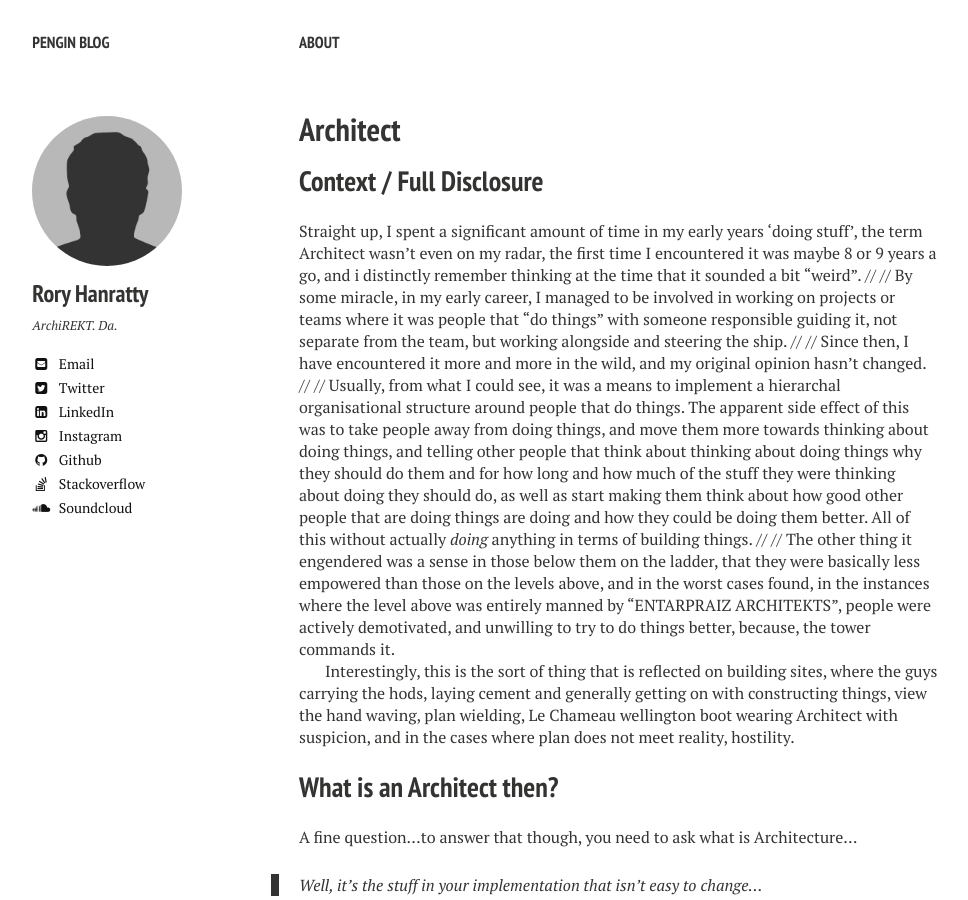
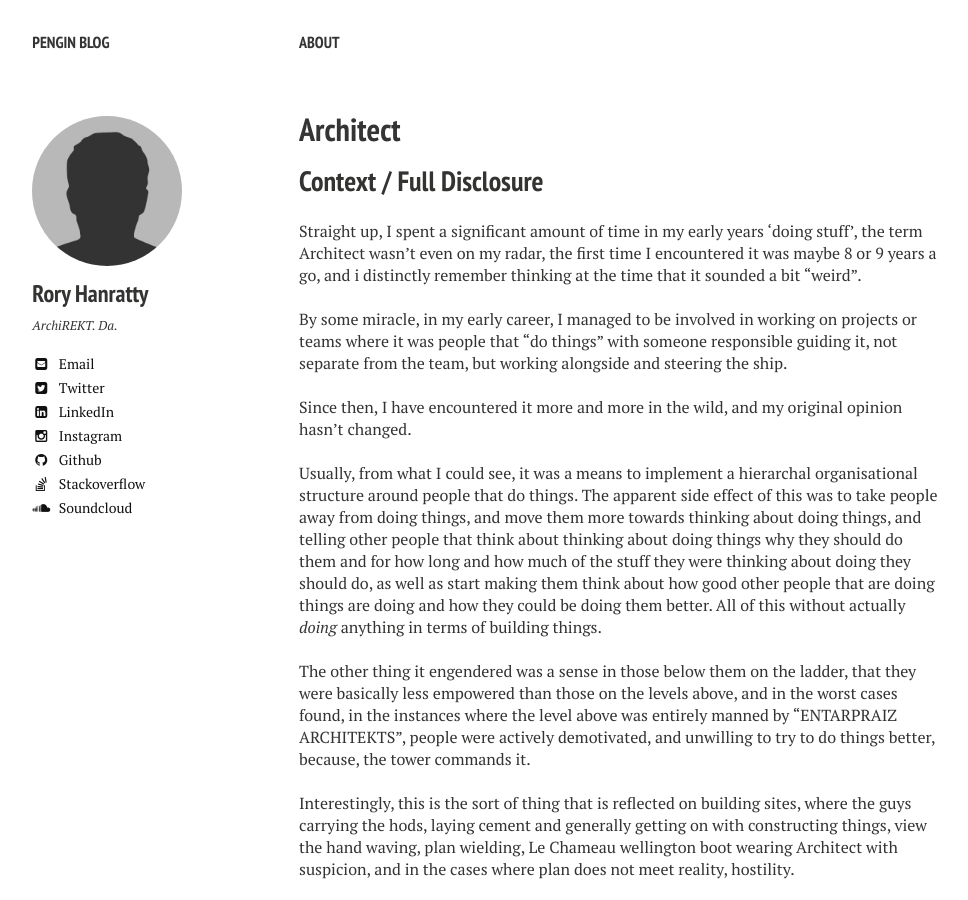
Before and after one commit to Rory80Hz/rory80hz.github.io, a Jekyll site: the page built from _posts/2014-03-01-architect.md, in a window 1280 px wide and 900 px high. Shown: the whole window, without its empty margins (21-989 px from the left). Built offline with Jekyll 4.4.1, drawn with Linux system fonts in a browser that asks for light colours; nearby versions of some CDN libraries; comment, search, counter and statistics services are not loaded.

Commit message:
fix formatting

```diff
--- a/_posts/2014-03-01-architect.md
+++ b/_posts/2014-03-01-architect.md
@@ -9,59 +9,76 @@ comments: true
 ## Context / Full Disclosure
 
 Straight up, I spent a significant amount of time in my early years 'doing stuff', the term Architect wasn't even on my radar, the first time I encountered it was maybe 8 or 9 years a go, and i distinctly remember thinking at the time that it sounded a bit "weird".
-//
-//
+<br/>
+<br/>
 By some miracle, in my early career, I managed to be involved in working on projects or teams where it was people that  "do things" with someone responsible guiding it, not separate from the team, but working alongside and steering the ship.
-//
-//
+<br/>
+<br/>
 Since then, I have encountered it more and more in the wild, and my original opinion hasn't changed.
-//
-//
+<br/>
+<br/>
 Usually, from what I could see, it was a means to implement a hierarchal organisational structure around people that do things. The apparent side effect of this was to take people away from doing things, and move them more towards thinking about doing things, and telling other people that think about thinking about doing things why they should do them and for how long and how much of the stuff they were thinking about doing they should do, as well as start making them think about how good other people that are doing things are doing and how they could be doing them better. All of this without actually *doing* anything in terms of building things.
-//
-//
+<br/>
+<br/>
 The other thing it engendered was a sense in those below them on the ladder, that they were basically less empowered than those on the levels above, and in the worst cases found, in the instances where the level above was entirely manned by "ENTARPRAIZ ARCHITEKTS", people were actively demotivated, and unwilling to try to do things better, because, the tower commands it.
-
+<br/>
+<br/>
 Interestingly, this is the sort of thing that is reflected on building sites, where the guys carrying the hods, laying cement and generally getting on with constructing things, view the hand waving, plan wielding, Le Chameau wellington boot wearing Architect with suspicion, and in the cases where plan does not meet reality, hostility.
-
+<br/>
+<br/>
 ## What is an Architect then?
-
 A fine question...to answer that though, you need to ask what is Architecture...
-
+<br/>
+<br/>
 > Well, it's the stuff in your implementation that isn't easy to change...
-
+<br/>
+<br/>
 Ok, so given the above definition, what is an Architect...
-
+<br/>
+<br/>
 Probably someone that can have that drone-esque view from 50,000 ft, the sort of person that can hook up some serious workflow diagrams, and some tastefully arranged UML component diagrams of really nice patterns and "things" like Application layers, and Data Access Layers....
-
+<br/>
+<br/>
 Well no. Because drawing a bunch of boxes of things, whilst useful to get an idea of the lay of the land is great, the gap between reality and theory is far too great. Those little dots that look like ants from way up there, could actually be grenades ready to blow up in your face, so they need to do a bit more than that...
-
+<br/>
+<br/>
 For example, what do I choose for point to point communication for my components, HTTP or Message Bus?, do we need automatic service discovery? Do I need a steroid fuelled, MIG jet buying, database? What file system should we use for storing documents? Should we use Sharepoint? (No), and so on....
-
+<br/>
+<br/>
 What else?
-
+<br/>
+<br/>
 Well it must be the type of person that can say, damn it, the chips are down, we're going to stick in an ESB, because that fits my reference architecture. They type of person that goes, this worked before and dammit it will clearly work again in this entirely different context.
-
+<br/>
+<br/>
 Clearly not.
-
+<br/>
+<br/>
 But they do need to be a decision maker...so, therefore, they should have VAST experience in every possible eventuality they may encounter when building a solution...and clearly, based on LinkedIn profiles, there are a lot of people with this, and they also have badass things like TOGAF Level AWESOME which levels up credibility levels no end...
-
+<br/>
+<br/>
 No.
-
+<br/>
+<br/>
 Because such a beast does not exist, the decision making part is, though, important...as is experience. But what is vital here, is not to be so arrogant as to believe that you are some hot shit, and you know everything there is to know, or to assume that an industry built around providing certification is any indication of competency (this can also be said for Agile(tm) certifications).
-
+<br/>
+<br/>
 Ok, so i've suggested what an architect isn't, and hinted at what they are, so let me present my view.
 
 ## My View
-
 An Architect is someone with sufficient experience to make decisions and guide others in the right direction, balancing dogmatism and pragmatism, know that they don't know everything, understand that they have more they can learn, and above all else understand how they can use others experience and knowledge to guide their decision making.
-
+<br/>
+<br/>
 What they *do* is guide teams, leverage their experience to harness the expertise of the other people they work with to adapt and improve a solution, and understand, and communicate the wider context in which problems are being solved, and how best to solve them.
-
+<br/>
+<br/>
 Ultimately this may result in decisions getting made on data stores, communication protocols, layers, message buses etc. but that is not the unit of work you deal with, you deal with people, to get the best out of them, to arrive at the finest possible solution you can.
-
+<br/>
+<br/>
 For me, the ability to do this diminishes the further away you are from the people who share the work of building things on a daily basis. You need to be involved. You need to lift the bricks into place, you need to see when the square box, didn't fit into the round hole, and see the angle grinder techniques used to make that work....
-
+<br/>
+<br/>
 Just because we use the term Architecture for the bits of the system that are difficult to change, and, of itself, it is a good word to describe that, it does not mean that one person is the Architect, because really, the role you are fulfilling is way more than that.
-
+<br/>
+<br/>
 So, really, Architect is a shit word for that role...not sure quite what a good word for the role is though.
```
